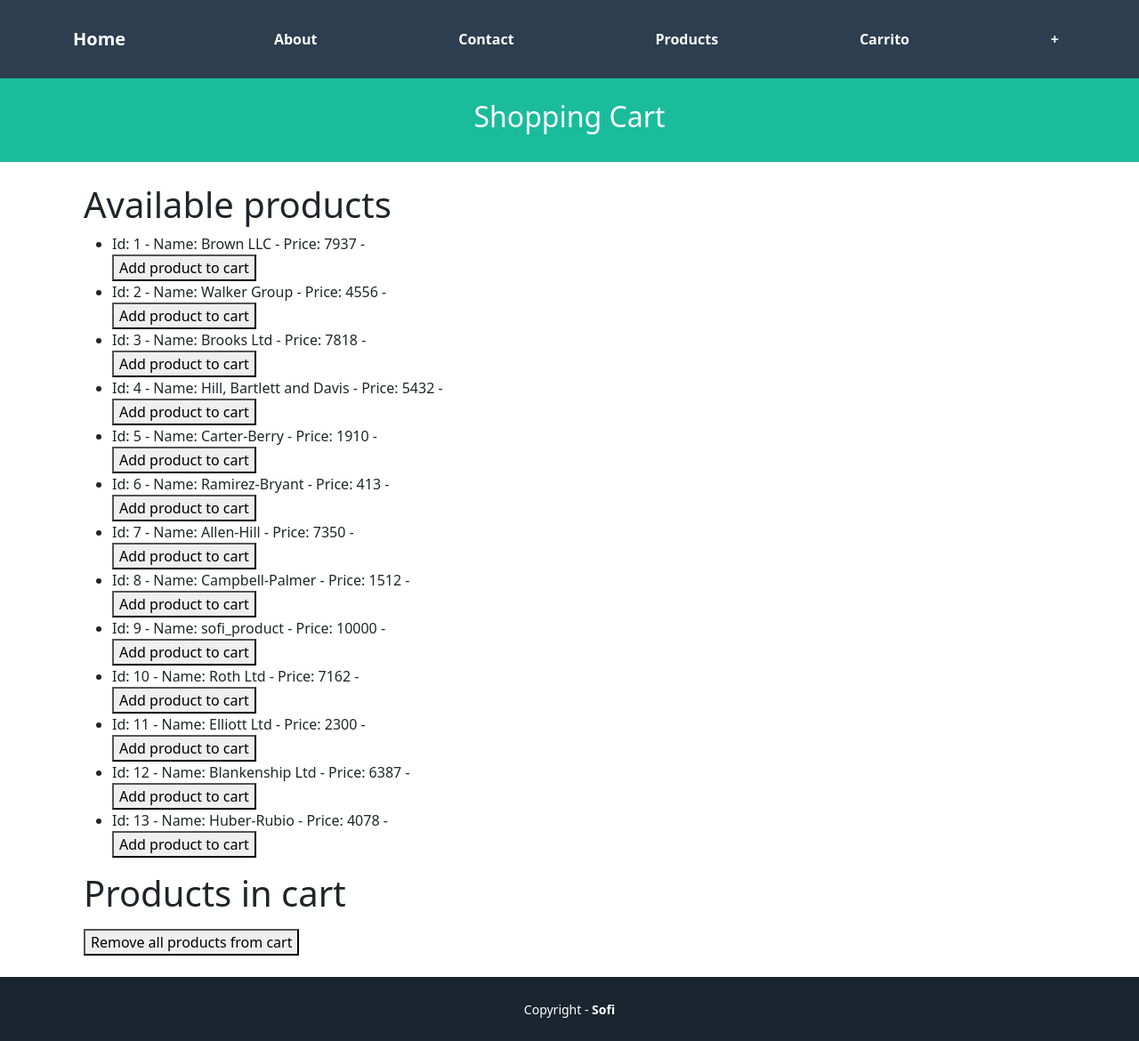
After one commit to SofiAlfonso/Tutoriales_TopicosEnIngenieria, a Django app: page /cart/ in a window 1280 px wide. The commit adds this page. Shown: the whole page at 89% size. Run offline with Django 5.2, Linux system fonts and the light colour scheme; data comes from the database, SQL or seed files in the repository; both versions use the stored data as it was after the commit.

Commit message:
feat: third tutorial part a ended

```diff
--- /dev/null
+++ b/helloworld_project/pages/templates/cart/index.html
@@ -0,0 +1,43 @@
+{% extends 'pages/base.html' %}
+{% block title %} {{title}} {% endblock %}
+{% block header_title %} {{subtitle}} {% endblock %}
+{% block content %}
+<div class="container">
+<div class="row justify-content-center">
+<div class="col-md-12">
+<h1>Available products</h1>
+<ul>
+{% for product in products %}
+<li>
+Id: {{ product.id }} -
+Name: {{ product.name }} -
+Price: {{ product.price }} -
+<form method="post" action="{% url 'cart_add' product.id %}">
+{% csrf_token %}
+<button type="submit">Add product to cart</button>
+</form>
+</li>
+{% endfor %}
+</ul>
+</div>
+</div>
+<div class="row justify-content-center">
+<div class="col-md-12">
+<h1>Products in cart</h1>
+<ul>
+{% for key, product in cart_products.items %}
+<li>
+Id: {{ key }} -
+Name: {{ product.name }} -
+Price: {{ product.price }}
+</li>
+{% endfor %}
+</ul>
+<form method="post" action="{% url 'cart_removeAll' %}">
+{% csrf_token %}
+<button type="submit">Remove all products from cart</button>
+</form>
+</div>
+</div>
+</div>
+{% endblock %}
--- a/helloworld_project/pages/templates/pages/base.html
+++ b/helloworld_project/pages/templates/pages/base.html
@@ -27,6 +27,9 @@ aria-controls="navbarNavAltMarkup" aria-expanded="false" aria-label="Toggle navi
 </div>
 <div class="navbar-nav ms-auto">
 <a class="nav-link active" href="{% url 'index' %}">Products</a>
+</div>
+<div class="navbar-nav ms-auto">
+<a class="nav-link active" href="{% url 'cart_index' %}">Carrito</a>
 </div>
 <div class="navbar-nav ms-auto">
 <a class="nav-link active" href="{% url 'form' %}">+</a>
--- a/helloworld_project/pages/urls.py
+++ b/helloworld_project/pages/urls.py
@@ -1,6 +1,7 @@
 from django.urls import path
 from .views import (HomePageView, AboutPageView, ContactPageView,
-                    ProductIndexView, ProductShowView, ProductCreateView)
+                    ProductIndexView, ProductShowView, ProductCreateView,
+                    CartView, CartRemoveAllView)
 
 
 urlpatterns = [
@@ -10,4 +11,7 @@ urlpatterns = [
     path('products/', ProductIndexView.as_view(), name='index'),
     path('products/create/', ProductCreateView.as_view(), name='form'),
     path('products/<str:id>/', ProductShowView.as_view(), name='show'),
+    path('cart/', CartView.as_view(), name='cart_index'),
+    path('cart/add/<str:id>/', CartView.as_view(), name='cart_add'),
+    path('cart/removeAll/', CartRemoveAllView.as_view(), name='cart_removeAll'),
 ]
--- a/helloworld_project/pages/views.py
+++ b/helloworld_project/pages/views.py
@@ -1,4 +1,4 @@
-from django.shortcuts import render, get_object_or_404
+from django.shortcuts import render, get_object_or_404, redirect
 from django.views.generic import TemplateView, ListView
 from django.views import View
 from django import forms
@@ -54,7 +54,7 @@ class ProductIndexView(View):
         viewData = {}
         viewData["title"] = "Products - Online Store"
         viewData["subtitle"] = "List of products"
-        viewData["products"] = Product.objects.all
+        viewData["products"] = Product.objects.all()
 
         return render(request, self.template_name, viewData)
 
@@ -128,3 +128,49 @@ class ProductCreateView(View):
             viewData["title"] = "Create product"
             viewData["form"] = form
             return render(request, self.template_name, viewData)
+
+
+class CartView(View):
+    template_name = 'cart/index.html'
+
+    def get(self, request):
+        # Simulated database for products
+        products = Product.objects.all()
+        # Get cart products from session
+        cart_products = {}
+        cart_product_data = request.session.get('cart_product_data', {})
+        for product in products:
+            if str(product.id) in cart_product_data.keys():
+                cart_products[product.id] = product
+
+        # Prepare data for the view
+        view_data = {
+        'title': 'Cart - Online Store',
+        'subtitle': 'Shopping Cart',
+        'products': products,
+        'cart_products': cart_products
+        }
+        return render(request, self.template_name, view_data)
+
+    def post(self, request, id):
+        # Get cart products from session and add the new product
+        cart_product_data = request.session.get('cart_product_data', {})
+        try:
+            product_id = int(id)
+            if product_id < 1:
+                raise ValueError("Product id must be 1 or greater")
+        except (ValueError, IndexError):
+            return redirect('cart_index')
+
+        cart_product_data[product_id] = product_id
+        request.session['cart_product_data'] = cart_product_data
+        return redirect('cart_index')
+
+
+class CartRemoveAllView(View):
+    def post(self, request):
+    # Remove all products from cart in session
+        if 'cart_product_data' in request.session:
+            del request.session['cart_product_data']
+
+        return redirect('cart_index')
```
Also changed, not shown: helloworld_project/db.sqlite3.
